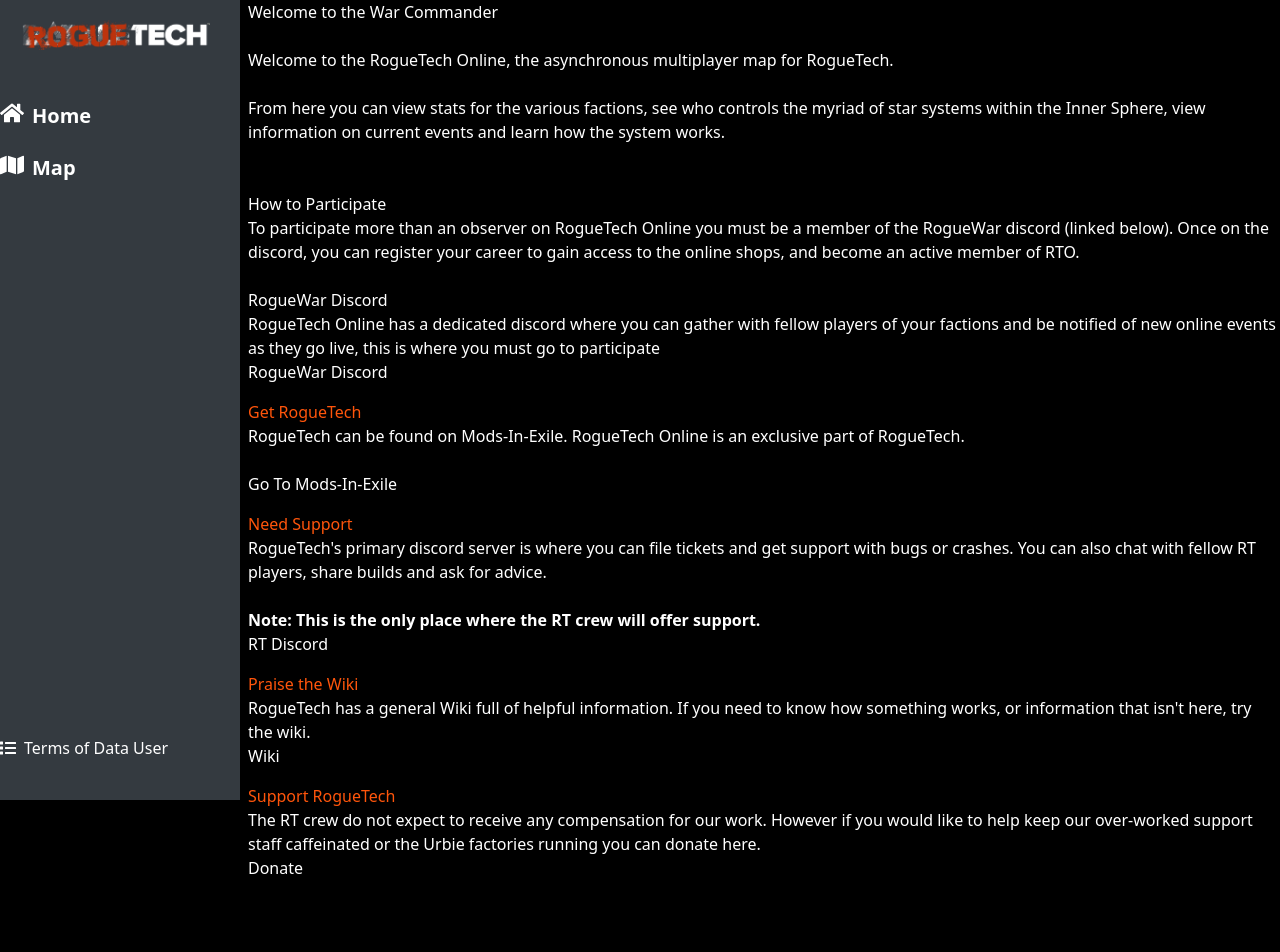
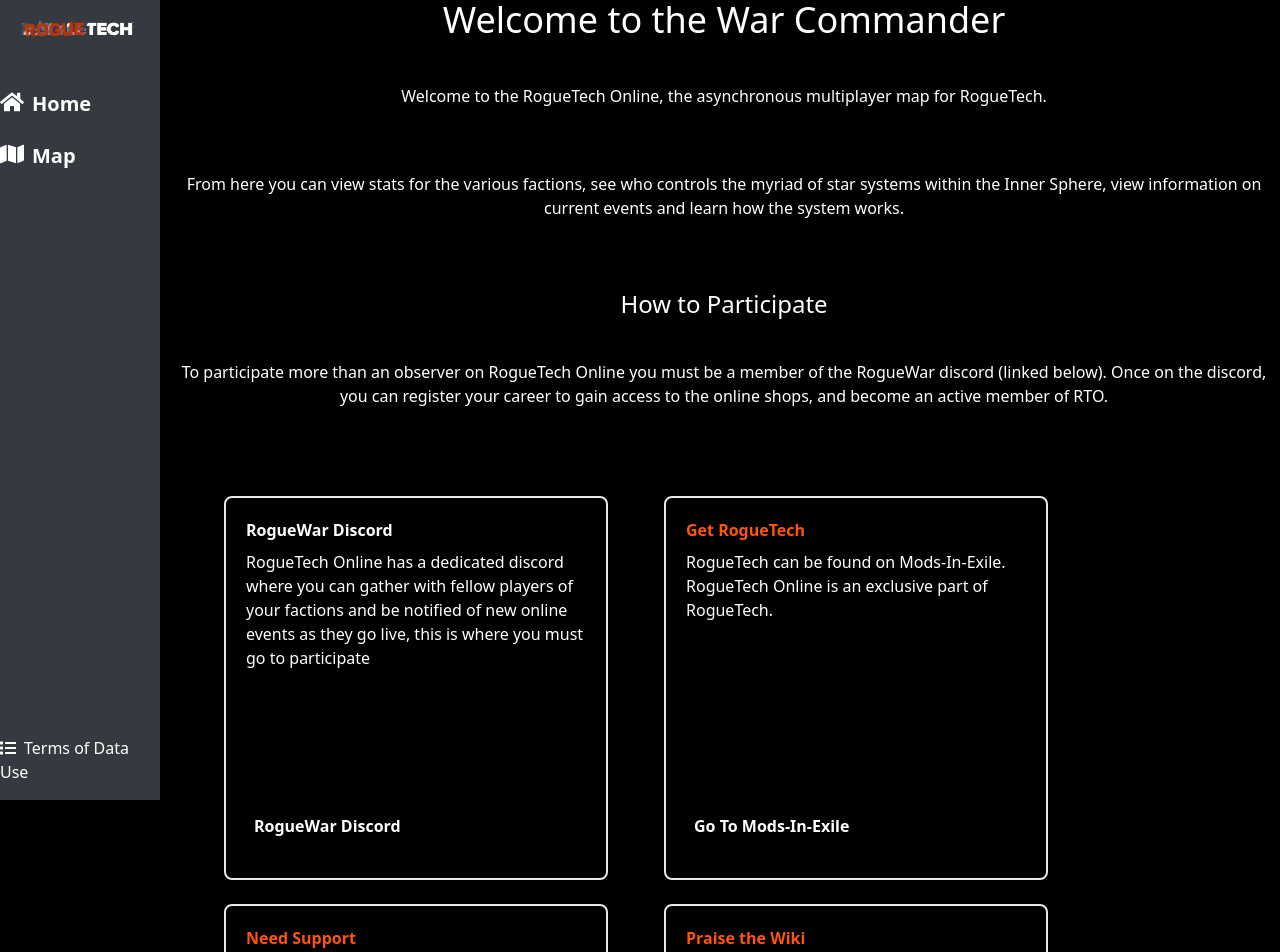
Before and after one commit to BattletechModders/RogueTechWarMap, a React (Vite) app: page / in a window 1280 px wide. Shown: the top 952 px of the page. Before the commit the page ends 896 px from the top, so only its background shows below. Built offline with nearby package versions, Linux system fonts and the light colour scheme.

Commit message:
Some formatting

```diff
--- a/package.json
+++ b/package.json
@@ -10,6 +10,7 @@
     "preview": "vite preview"
   },
   "dependencies": {
+    "@material-tailwind/react": "^2.1.10",
     "localforage": "^1.10.0",
     "match-sorter": "^6.3.4",
     "react": "^18.3.1",
@@ -20,7 +21,7 @@
   },
   "devDependencies": {
     "@eslint/js": "^9.9.0",
-    "@types/react": "^18.3.3",
+    "@types/react": "18.2.42",
     "@types/react-dom": "^18.3.0",
     "@vitejs/plugin-react-swc": "^3.5.0",
     "autoprefixer": "^10.4.20",
--- a/src/components/core/PageTemplate.tsx
+++ b/src/components/core/PageTemplate.tsx
@@ -6,7 +6,7 @@
   return (
     <div className="bg-black">
       <SideMenu />
-      <div className="ml-60 pl-2">{children}</div>
+      <div className="ml-40 pl-2">{children}</div>
     </div>
   );
 }
--- a/src/components/core/SideMenu.tsx
+++ b/src/components/core/SideMenu.tsx
@@ -21,7 +21,7 @@
 
 export function SideMenu() {
   return (
-    <div id="sideMenu" className="w-60 fixed h-full">
+    <div id="sideMenu" className="w-40 fixed h-full">
       <Link to="/">
         <div className="sideMenu-header">
           <img id="RoguewarLogo" src="/src/assets/rtLogo.png" />
@@ -37,7 +37,7 @@
       <div className="absolute inset-x-0 bottom-0 h-16 items-center text-2x text-white">
         <Link to="/tos" className="inline-">
           <FaList className="inline-block w-4 h-4 mr-2 -mt-1" />
-          Terms of Data User
+          Terms of Data Use
         </Link>
       </div>
     </div>
--- a/src/components/pages/Home.tsx
+++ b/src/components/pages/Home.tsx
@@ -1,132 +1,147 @@
 import PageTemplate from '../core/PageTemplate';
+import {
+  Card,
+  CardHeader,
+  CardBody,
+  CardFooter,
+  Typography,
+  Button,
+} from '@material-tailwind/react';
+
+enum CardStyle {
+  Primary = '-primary',
+  Info = '-info',
+}
+
+export interface HomeCardInterface {
+  style: CardStyle;
+  heading: string;
+  buttonLabel: string;
+  buttonUri: string;
+}
+
+export function HomeCard({
+  style,
+  heading,
+  buttonLabel,
+  buttonUri,
+  children,
+}: React.PropsWithChildren<HomeCardInterface>) {
+  const borderColor = `border${style}`;
+  const buttonColor = `button${style}`;
+  const textColor = `text${style}`;
+
+  return (
+    <Card
+      className={`mt-6 w-96 h-56 border-2 ${borderColor} p-5 rounded-lg ml-14 inline-block h-96 relative`}
+    >
+      <CardHeader className={`relative font-bold ${textColor}`}>
+        {heading}
+      </CardHeader>
+
+      <CardBody className="relative pt-2">{children}</CardBody>
+
+      <CardFooter className="pt-10 absolute inset-x-5 bottom-8 ">
+        <a target="_blank" href={buttonUri}>
+          <Button className={`${buttonColor} rounded p-2`}>
+            {buttonLabel}
+          </Button>
+        </a>
+      </CardFooter>
+    </Card>
+  );
+}
 
 export function Home() {
   return (
     <>
       <PageTemplate>
-        <h1>Welcome to the War Commander</h1>
+        <h1 className="text-4xl text-center">Welcome to the War Commander</h1>
         <br />
-        <p>
-          {' '}
+        <Typography className="text-center py-5">
           Welcome to the RogueTech Online, the asynchronous multiplayer map for
           RogueTech.
-        </p>
+        </Typography>
         <br />
-        <p>
+        <Typography className="text-center py-5">
           From here you can view stats for the various factions, see who
           controls the myriad of star systems within the Inner Sphere, view
           information on current events and learn how the system works.
-        </p>
+        </Typography>
         <br />
         <br />
-        <h3> How to Participate</h3>
-        <p>
-          {' '}
+        <h3 className="text-center text-2xl "> How to Participate</h3>
+        <Typography className="text-center py-10">
           To participate more than an observer on RogueTech Online you must be a
           member of the RogueWar discord (linked below). Once on the discord,
           you can register your career to gain access to the online shops, and
           become an active member of RTO.
-        </p>
+        </Typography>
         <br />
-        <div className="row">
-          <div className="col-lg-4 mb-4">
-            <div className="card border-info h-100">
-              <div className="card-body d-flex flex-column align-items-start">
-                <h4 className="card-title text-info">RogueWar Discord</h4>
-                <p className="card-text">
-                  RogueTech Online has a dedicated discord where you can gather
-                  with fellow players of your factions and be notified of new
-                  online events as they go live, this is where you must go to
-                  participate
-                </p>
-                <a
-                  href="https://discord.gg/JU8tuMG"
-                  className="btn btn-info mt-auto"
+        <div className="flex flex-wrap">
+          <HomeCard
+            style={CardStyle.Info}
+            heading="RogueWar Discord"
+            buttonUri="https://discord.gg/JU8tuMG"
+            buttonLabel="RogueWar Discord"
           >
-                  RogueWar Discord
-                </a>
-              </div>
-            </div>
-          </div>
-          <div className="col-lg-4 mb-4">
-            <div className="card border-primary h-100">
-              <div className="card-body d-flex flex-column align-items-start">
-                <h4 className="card-title text-primary">Get RogueTech</h4>
-                <p className="card-text">
-                  RogueTech can be found on Mods-In-Exile. RogueTech Online is
-                  an exclusive part of RogueTech.
-                </p>
-                <br />
-                <a
-                  href="https://discourse.modsinexile.com/t/rogue-tech/134"
-                  className="btn btn-primary mt-auto"
+            <Typography>
+              RogueTech Online has a dedicated discord where you can gather with
+              fellow players of your factions and be notified of new online
+              events as they go live, this is where you must go to participate
+            </Typography>
+          </HomeCard>
+          <HomeCard
+            style={CardStyle.Primary}
+            heading="Get RogueTech"
+            buttonUri="https://discourse.modsinexile.com/t/rogue-tech/134"
+            buttonLabel=" Go To Mods-In-Exile"
           >
-                  Go To Mods-In-Exile
-                </a>
-              </div>
-            </div>
-          </div>
-          <div className="col-lg-4 mb-4">
-            <div className="card border-primary h-100">
-              <div className="card-body d-flex flex-column align-items-start">
-                <h4 className="card-title text-primary">Need Support</h4>
-                <p className="card-text">
-                  RogueTech's primary discord server is where you can file
-                  tickets and get support with bugs or crashes. You can also
-                  chat with fellow RT players, share builds and ask for advice.
-                </p>
-                <br />
-                <b>
-                  Note: This is the only place where the RT crew will offer
-                  support.
-                </b>
-                <br />
-                <a
-                  href="https://discord.gg/93kxWQZ"
-                  className="btn btn-primary mt-auto"
+            <Typography className="card-text">
+              RogueTech can be found on Mods-In-Exile. RogueTech Online is an
+              exclusive part of RogueTech.
+            </Typography>
+          </HomeCard>
+          <HomeCard
+            style={CardStyle.Primary}
+            heading="Need Support"
+            buttonUri="https://discord.gg/93kxWQZ"
+            buttonLabel="RT Discord"
           >
-                  RT Discord
-                </a>
-              </div>
-            </div>
-          </div>
-          <div className="col-lg-4 mb-4">
-            <div className="card border-primary h-100">
-              <div className="card-body d-flex flex-column align-items-start">
-                <h4 className="card-title text-primary">Praise the Wiki</h4>
-                <p className="card-text">
-                  RogueTech has a general Wiki full of helpful information. If
-                  you need to know how something works, or information that
-                  isn't here, try the wiki.
-                </p>
-                <a
-                  href="https://roguetech.gamepedia.com"
-                  className="btn btn-primary mt-auto"
+            <Typography className="card-text">
+              RogueTech's primary discord server is where you can file tickets
+              and get support with bugs or crashes. You can also chat with
+              fellow RT players, share builds and ask for advice.
+            </Typography>
+            <Typography className="mt-10 font-semibold">
+              Note: This is the only place where the RT crew will offer support.
+            </Typography>
+          </HomeCard>
+          <HomeCard
+            style={CardStyle.Primary}
+            heading="Praise the Wiki"
+            buttonUri="https://roguetech.gamepedia.com"
+            buttonLabel="Wiki"
           >
-                  Wiki
-                </a>
-              </div>
-            </div>
-          </div>
-          <div className="col-lg-4 mb-4">
-            <div className="card border-primary h-100">
-              <div className="card-body d-flex flex-column align-items-start">
-                <h4 className="card-title text-primary">Support RogueTech</h4>
-                <p className="card-text">
+            <Typography>
+              RogueTech has a general Wiki full of helpful information. If you
+              need to know how something works, or information that isn't here,
+              try the wiki.
+            </Typography>
+          </HomeCard>
+          <HomeCard
+            style={CardStyle.Primary}
+            heading="Support RogueTech"
+            buttonUri="https://ko-fi.com/roguetech28443"
+            buttonLabel="Donate"
+          >
+            <Typography>
               The RT crew do not expect to receive any compensation for our
               work. However if you would like to help keep our over-worked
-                  support staff caffeinated or the Urbie factories running you
-                  can donate here.
-                </p>
-                <a
-                  href="https://ko-fi.com/roguetech28443"
-                  className="btn btn-primary mt-auto"
-                >
-                  Donate
-                </a>
-              </div>
-            </div>
-          </div>
+              support staff caffeinated or the Urbie factories running you can
+              donate here.
+            </Typography>
+          </HomeCard>
         </div>
       </PageTemplate>
     </>
--- a/src/index.css
+++ b/src/index.css
@@ -55,7 +55,27 @@
     max-height: 95%;
   }
 
+  .text-info {
+    color: var(--info);
+  }
+
   .text-primary {
     color: var(--primary);
   }
+
+  .border-info {
+    border-color: var(--info);
+  }
+
+  .border-primary {
+    border-color: var(--primary);
+  }
+
+  .button-info {
+    background-color: var(--info);
+  }
+
+  .button-primary {
+    background-color: var(--primary);
+  }
 }
```
Also changed, not shown: 1 other file (tests, documents, lock files or other folders). Lines whose indentation alone changed are shown as unchanged.
